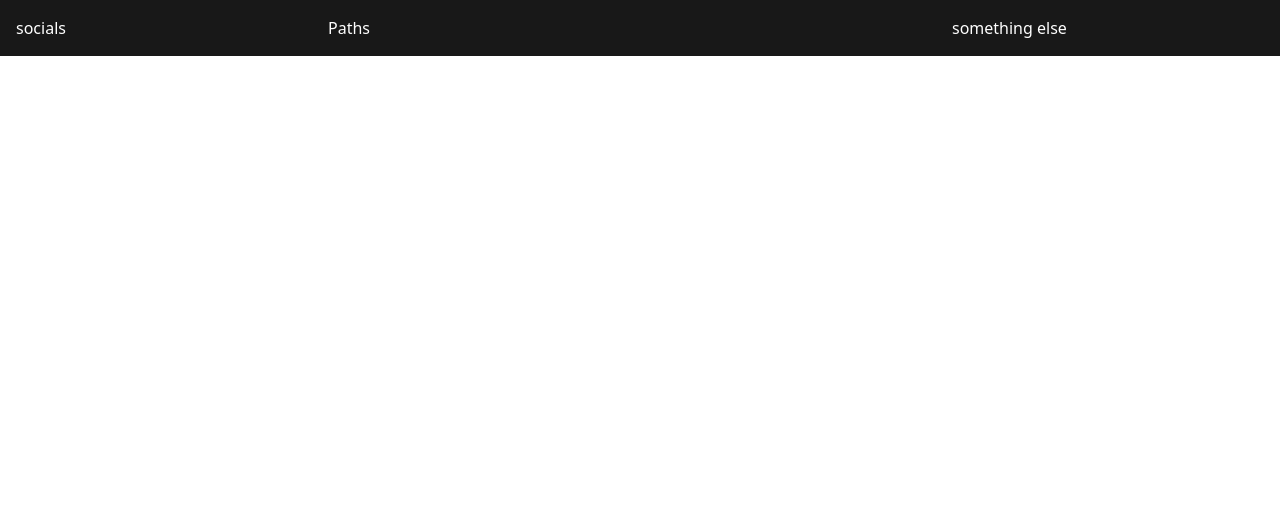
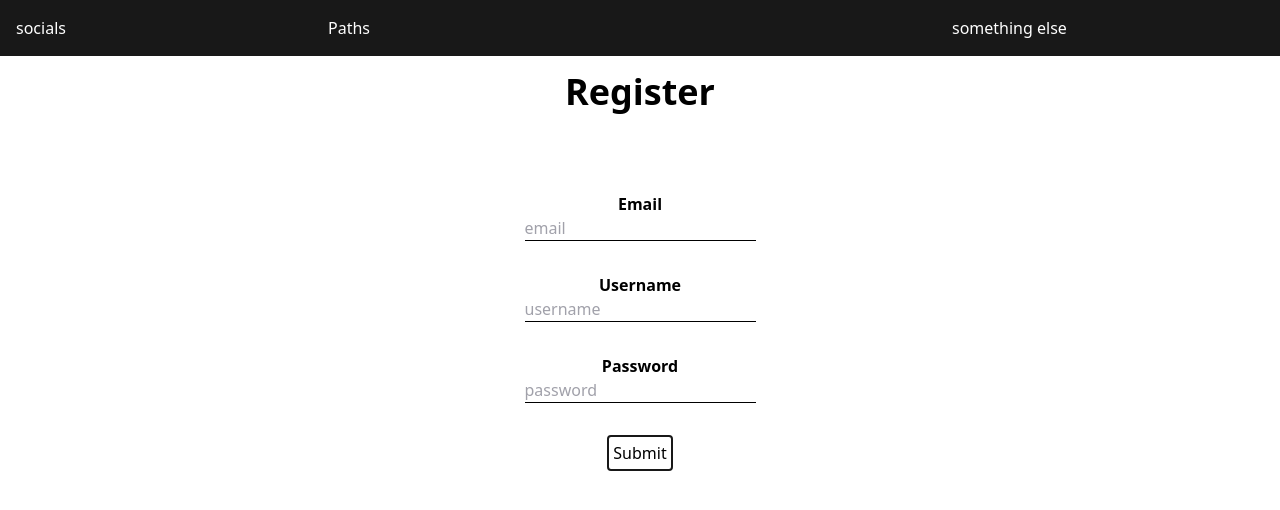
Before and after one commit to orcanicman/DG3-Project, a React (Create React App) app in the folder client/: page /register in a window 1280 px wide. Shown: the top 510 px of the page. Built offline with nearby package versions, Linux system fonts and the light colour scheme.

Commit message:
started login and register

```diff
--- a/client/src/App.tsx
+++ b/client/src/App.tsx
@@ -2,6 +2,8 @@ import React, { useState } from "react";
 import { TopBar } from "./components/TopBar";
 import { BrowserRouter as Router, Switch, Route } from "react-router-dom";
 import { Home } from "./pages/Home";
+import { Login } from "./pages/Login";
+import { Register } from "./pages/Register";
 
 function App() {
   const [loading, isLoading] = useState(true);
@@ -18,10 +20,10 @@ function App() {
           <Home />
         </Route>
         <Route exact path="/login">
-          {/* <Login /> */}
+          <Login />
         </Route>
         <Route exact path="/register">
-          {/* <Register /> */}
+          <Register />
         </Route>
       </Switch>
     </Router>
--- /dev/null
+++ b/client/src/pages/Login.tsx
@@ -0,0 +1,26 @@
+import React from "react";
+
+interface LoginProps {}
+
+export const Login: React.FC<LoginProps> = () => {
+  return (
+    <div className="flex">
+      <div className="w-1/4"></div>
+      <div className="w-2/4 flex flex-col items-center">
+        <h1 className="text-4xl font-bold m-4">Login</h1>
+        <form className="flex flex-col items-center mt-16">
+          <label className="font-bold">Username</label>
+          <input className="border-b mb-8" placeholder="username" />
+          <label className="font-bold">Password</label>
+          <input
+            className="border-b mb-8"
+            placeholder="password"
+            type="password"
+          />
+          <button className="border-2 border-black rounded p-1">Submit</button>
+        </form>
+      </div>
+      <div className="w-1/4"></div>
+    </div>
+  );
+};
--- /dev/null
+++ b/client/src/pages/Register.tsx
@@ -0,0 +1,28 @@
+import React from "react";
+
+interface RegisterProps {}
+
+export const Register: React.FC<RegisterProps> = () => {
+  return (
+    <div className="flex">
+      <div className="w-1/4"></div>
+      <div className="w-2/4 flex flex-col items-center">
+        <h1 className="text-4xl font-bold m-4">Register</h1>
+        <form className="flex flex-col items-center mt-16">
+          <label className="font-bold">Email</label>
+          <input className="border-b mb-8" placeholder="email" />
+          <label className="font-bold">Username</label>
+          <input className="border-b mb-8" placeholder="username" />
+          <label className="font-bold">Password</label>
+          <input
+            className="border-b mb-8"
+            placeholder="password"
+            type="password"
+          />
+          <button className="border-2 border-black rounded p-1">Submit</button>
+        </form>
+      </div>
+      <div className="w-1/4"></div>
+    </div>
+  );
+};
```
